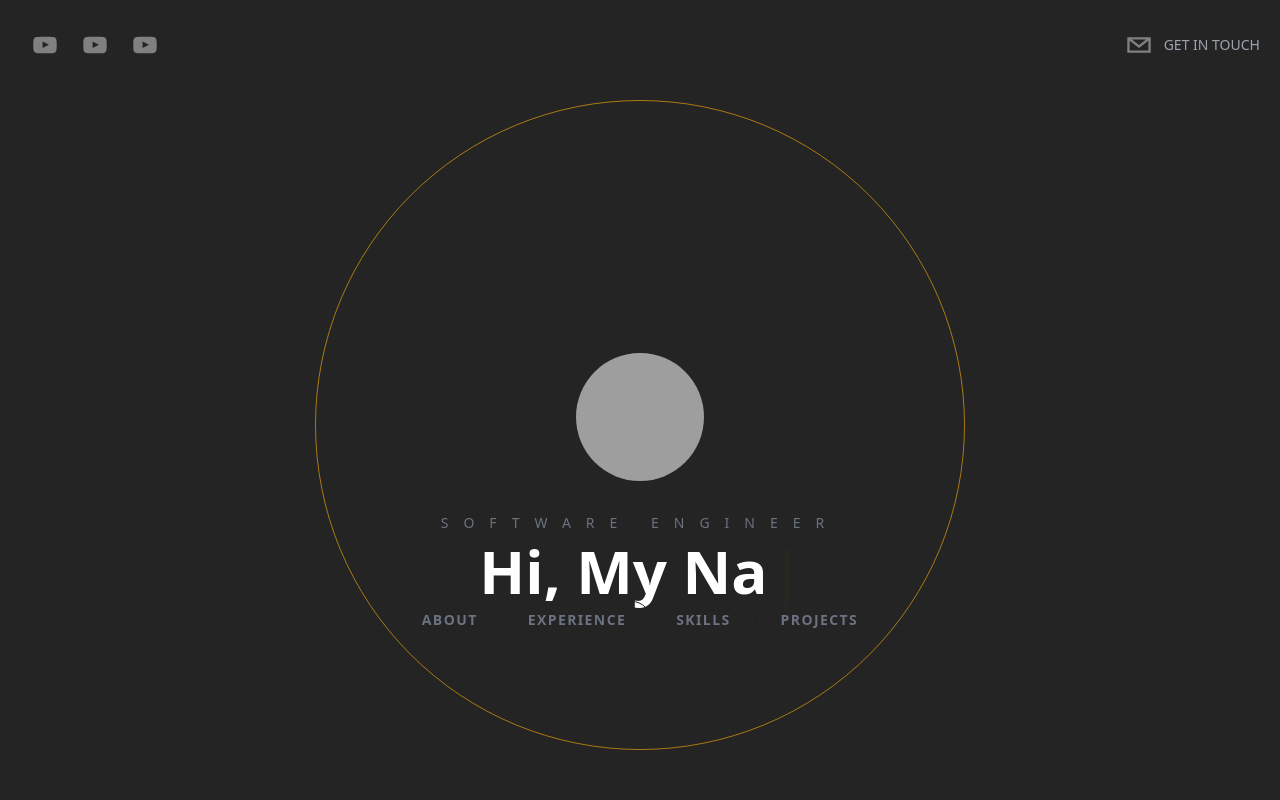
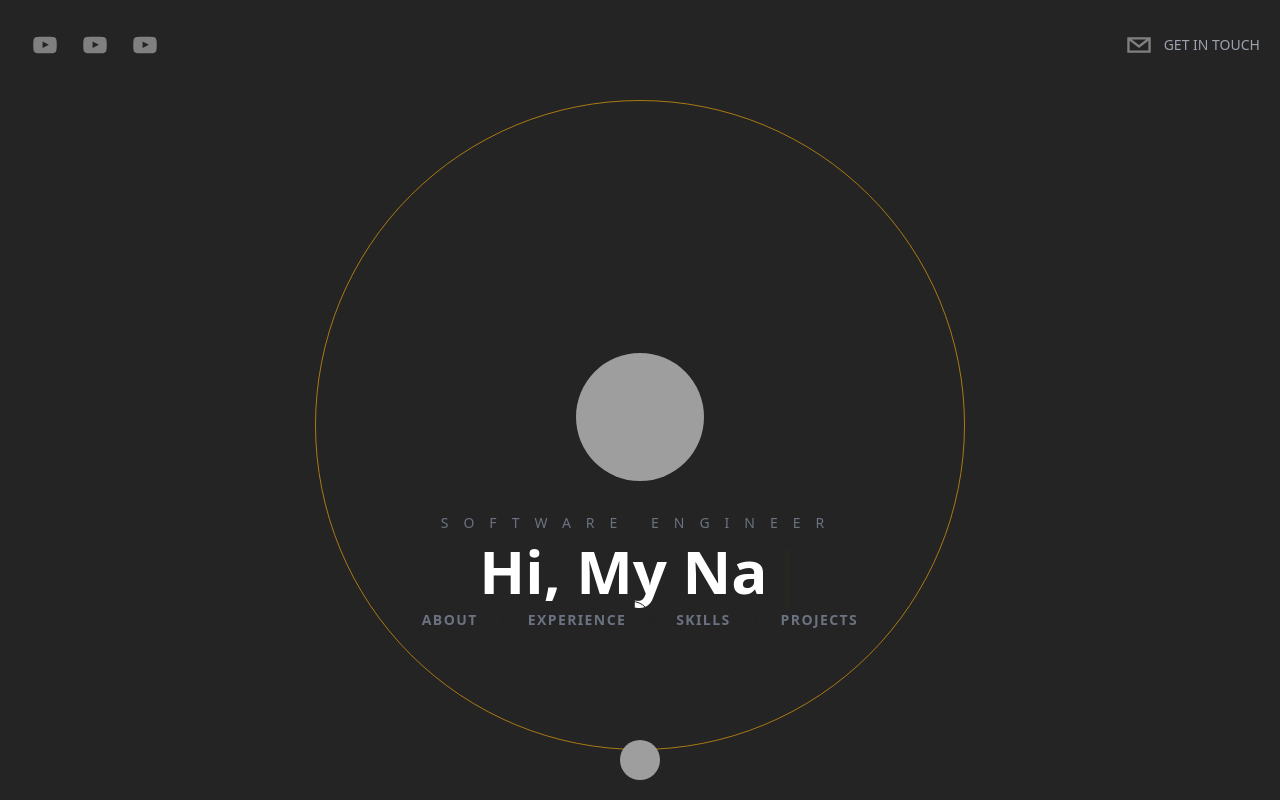
Before and after one commit to FurkanTanriover/portfolio, a Next.js app: page / in a window 1280 px wide. Built offline with nearby package versions, Linux system fonts and the light colour scheme; grey boxes are pictures that could not be loaded.

Commit message:
project updated

```diff
--- a/components/Header.tsx
+++ b/components/Header.tsx
@@ -1,4 +1,5 @@
 import { motion } from "framer-motion";
+import Link from "next/link";
 import { SocialIcon } from "react-social-icons";
 
 type Props = {};
@@ -17,6 +18,7 @@ function Header({}: Props) {
         <SocialIcon url="https://youtube.com/jaketrent" fgColor="grey" bgColor="transparent" />
         <SocialIcon url="https://youtube.com/jaketrent" fgColor="grey" bgColor="transparent" />
       </motion.div>
+      <Link href={"#contact"}>
         <motion.div
           className="flex flex-row items-center text-gray-300 cursor-pointer"
           initial={{ opacity: 0, x: 500, scale: 0.5 }}
@@ -26,6 +28,7 @@ function Header({}: Props) {
           <SocialIcon className="cursor-pointer" network="email" fgColor="grey" bgColor="transparent" />
           <p className="uppercase hidden md:inline-flex text-sm text-gray-400"> Get In Touch</p>
         </motion.div>
+      </Link>
     </header>
   );
 }
--- a/components/Projects.tsx
+++ b/components/Projects.tsx
@@ -8,7 +8,7 @@ function Projects({}: Props) {
   return (
     <div className="h-screen relative flex overflow-hidden flex-col text-left md:flex-row max-w-full justify-evenly mx-auto items-center z-0">
       <h3 className=" top-16 md:top-6 absolute uppercase tracking-[20px] text-gray-500 text-2xl">Projects</h3>
-      <div className="w-full relative flex overflow-x-scroll overflow-y-hidden snap-x snap-mandatory z-20">
+      <div className="w-full scrollbar scrollbar-track-gray-400/20 scrollbar-thumb-[#F7AB0A]/80 scrollbar-thin relative flex overflow-x-scroll overflow-y-hidden snap-x snap-mandatory z-20">
         {projects.map((project,i) => (
           <div key={5} className="w-screen flex-shrink-0 snap-center flex flex-col space-y-5 items-center justify-center p-20">
             <motion.img
--- a/components/WorkExperience.tsx
+++ b/components/WorkExperience.tsx
@@ -12,7 +12,7 @@ function WorkExperience({}: Props) {
     className="h-screen flex flex-col relative overflow-hidden text-left md:flex-row max-w-full px-10 justify-evenly mx-auto items-center">
       <h3 className="absolute top-16 md:top-6  uppercase tracking-[20px] text-gray-500 text-2xl">Experience</h3>
       <div className="h-[70px]"></div>
-      <div className="flex w-full space-x-5 overflow-x-scroll p-10 pt-10 snap-x snap-mandatory">
+      <div className="flex scrollbar scrollbar-track-gray-400/20 scrollbar-thumb-[#F7AB0A]/80  w-full space-x-5 overflow-x-scroll p-10 pt-10 snap-x snap-mandatory">
         <ExperienceCard/>
         <ExperienceCard/>
         <ExperienceCard/>
--- a/package.json
+++ b/package.json
@@ -19,8 +19,10 @@
     "next": "13.0.5",
     "react": "18.2.0",
     "react-dom": "18.2.0",
+    "react-hook-form": "^7.40.0",
     "react-simple-typewriter": "^5.0.1",
     "react-social-icons": "^5.15.0",
+    "tailwind-scrollbar": "^2.0.1",
     "typescript": "4.9.3"
   },
   "devDependencies": {
--- a/pages/index.tsx
+++ b/pages/index.tsx
@@ -10,7 +10,11 @@ import WorkExperience from "../components/WorkExperience";
 
 export default function Home() {
   return (
-    <div className={" bg-[rgb(36,36,36)] text-white h-screen snap-y snap-mandatory overflow-scroll z-0"}>
+    <div
+      className={
+        " bg-[rgb(36,36,36)] text-white h-screen snap-y snap-mandatory overflow-y-scroll overflow-x-hidden scrollbar scrollbar-track-gray-400/20 scrollbar-thumb-[#F7AB0A]/80 z-0"
+      }
+    >
       <Head>
         <title>Furkan's Portfolio</title>
         <meta name="description" content="Generated by create next app" />
@@ -24,24 +28,31 @@ export default function Home() {
       </section>
       {/* About */}
       <section id="about" className="snap-center">
-        <About/>
-        </section>
+        <About />
+      </section>
       {/* Experience */}
       <section id="experience" className="snap-center">
-        <WorkExperience/>
-        </section>
+        <WorkExperience />
+      </section>
       {/* Skills */}
       <section id="skills" className="snap-start">
-        <Skills/>
-        </section>
+        <Skills />
+      </section>
       {/* Projects */}
       <section id="projects" className="snap-start">
-        <Projects/>
-        </section>
+        <Projects />
+      </section>
       {/* Contact Me*/}
       <section id="contact" className="snap-start">
-        <ContactMe/>
-        </section>
+        <ContactMe />
+      </section>
+      <footer className="sticky bottom-5 w-full cursor-pointer">
+        <div className=" flex justify-center">
+          <img
+          className="rounded-full h-10 w-10 filter grayscale hover:grayscale-0"
+           src="https://media-exp1.licdn.com/dms/image/C5603AQEKqLYh8XhVMg/profile-displayphoto-shrink_800_800/0/1623004462527?e=1675296000&v=beta&t=Pu_zmE7DqzclJoaoD1xzs0sXlAIwWz8lN_gpL2EBbVQ" />
+        </div>
+      </footer>
     </div>
   );
 }
```
Also changed, not shown: 2 other files (tests, documents, lock files or other folders). Lines whose indentation alone changed are shown as unchanged.
